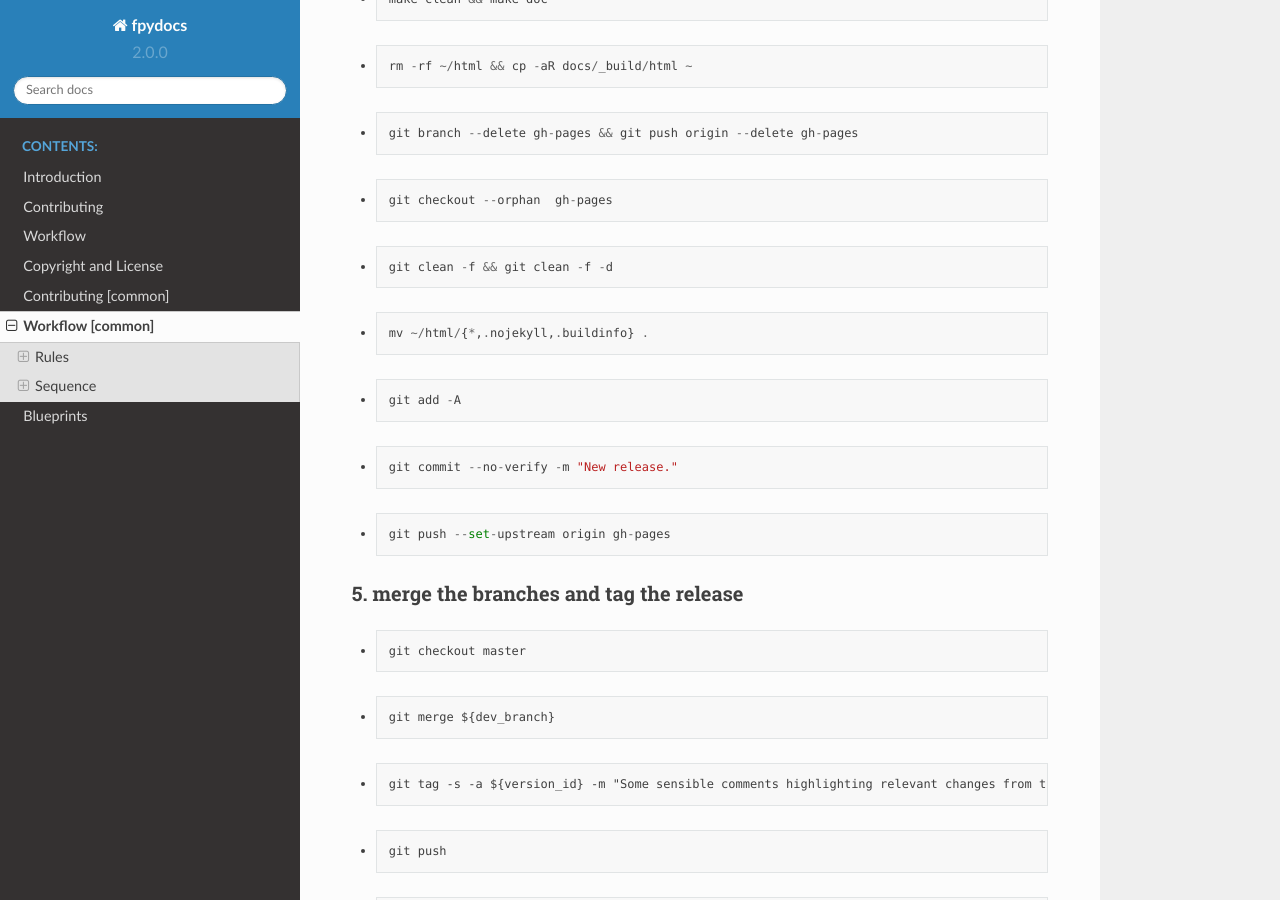
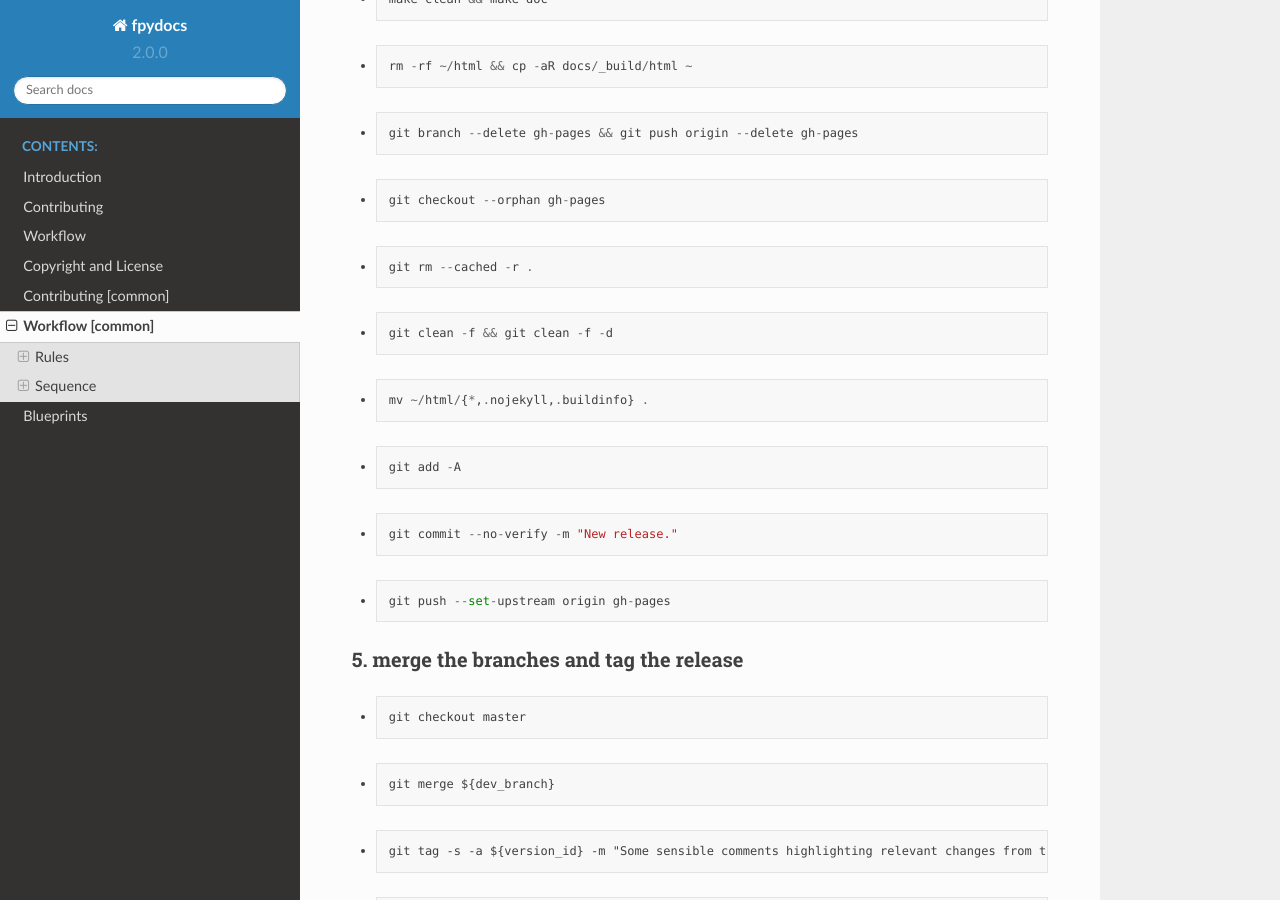
Before and after one commit to frnmst/fpydocs, a Sphinx documentation site: the page built from docs/workflow_common.rst, in a window 1280 px wide and 900 px high, scrolled down 3206 px. Built offline with Sphinx 7.4.7 and the Read the Docs theme 2.0.0, drawn with Linux system fonts in a browser that asks for light colours.

Commit message:
Added missing instruction.

```diff
--- a/docs/workflow_common.rst
+++ b/docs/workflow_common.rst
@@ -241,7 +241,13 @@ Follow these instructions in sequential order.
 
   ::
 
-      git checkout --orphan  gh-pages
+      git checkout --orphan gh-pages
+
+-
+
+  ::
+
+      git rm --cached -r .
 
 -
 
```
